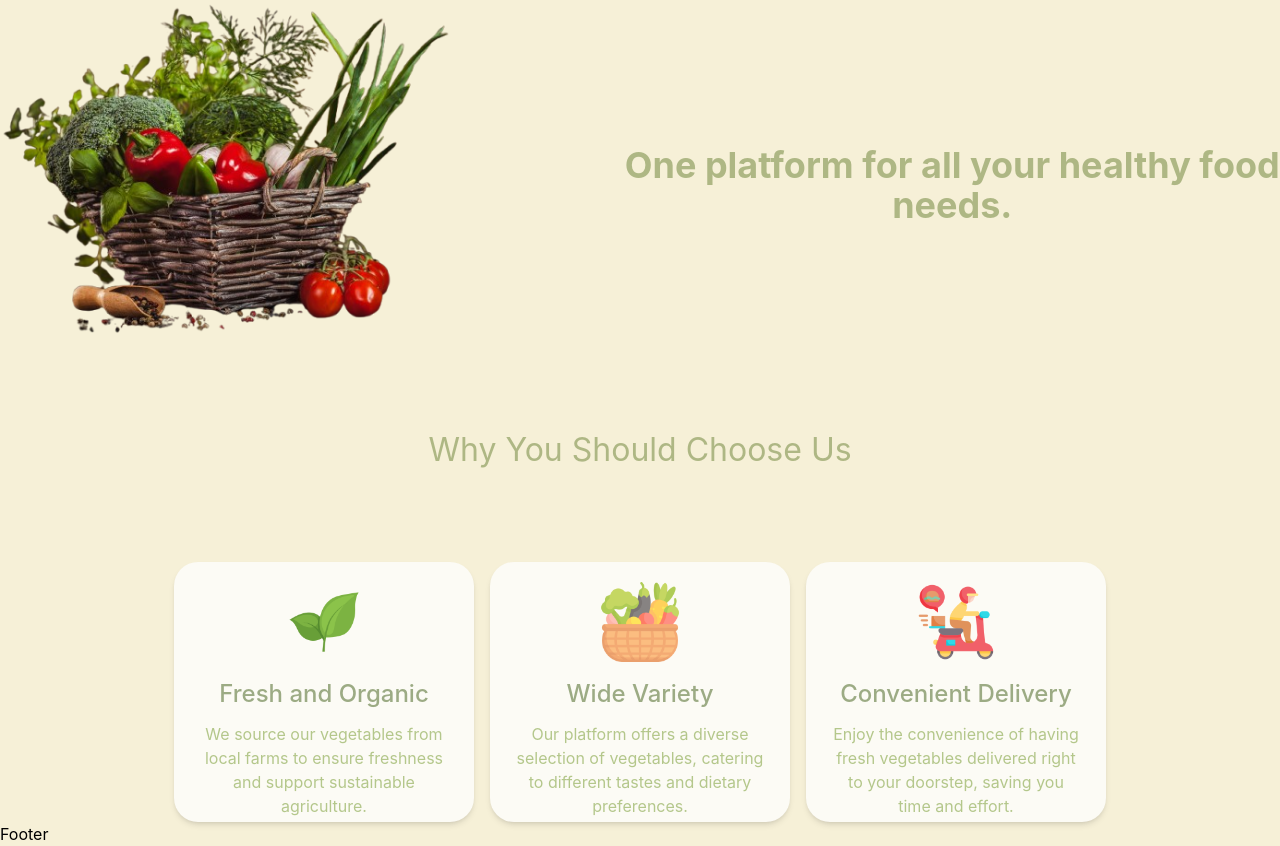
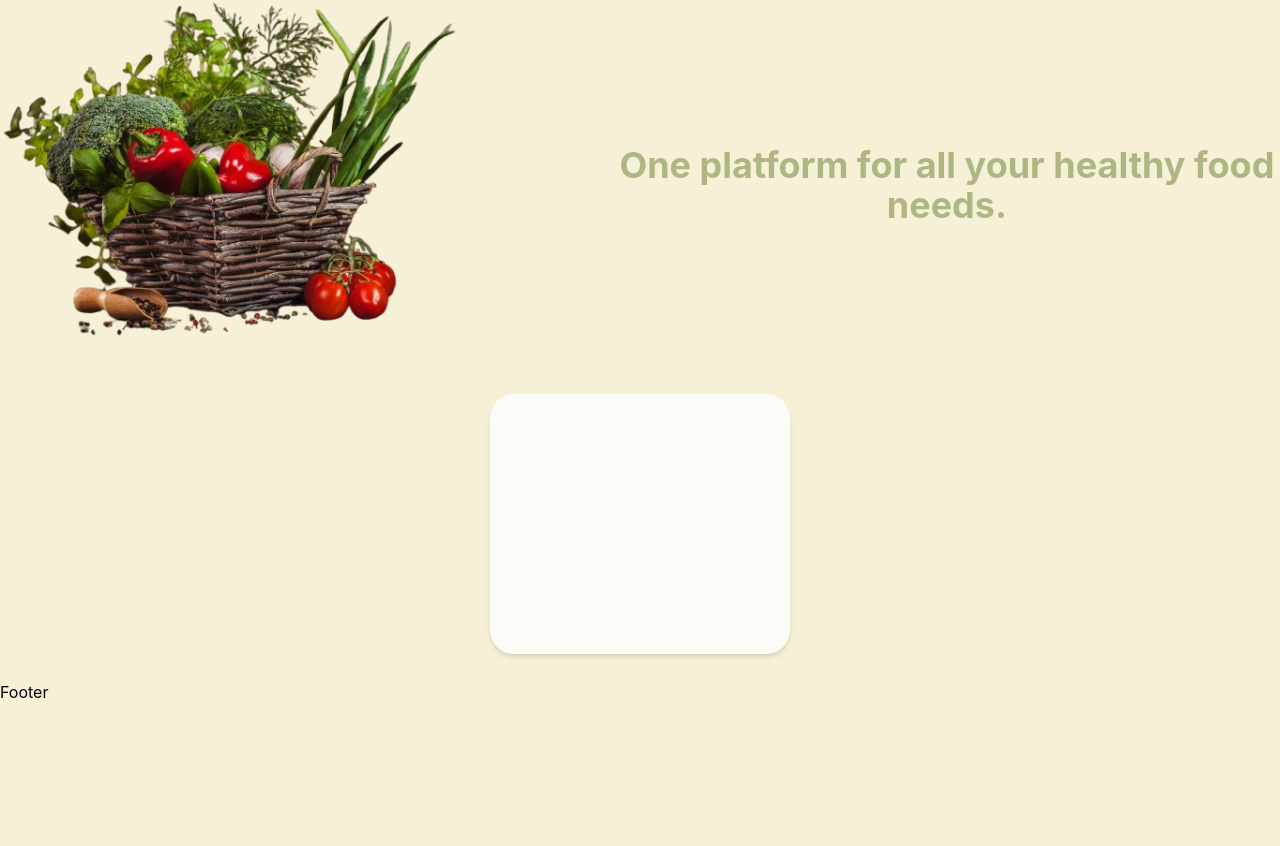
Before and after one commit to Pranali855/NatureBite, a React (Vite) app: page / in a window 1280 px wide. Shown: the part 192-1038 px from the top of the page. After the commit the page ends 896 px from the top, so only its background shows below. Built offline with nearby package versions, Linux system fonts and the light colour scheme.

Commit message:
Update Home.jsx
code added

```diff
--- a/src/Views/Home.jsx
+++ b/src/Views/Home.jsx
@@ -2,64 +2,30 @@ import React from 'react';
 import Navbar from '../Component/Navbar';
 import Footer from '../Component/Footer';
 import Img from './../assets/Feactures/bg-vegitable.png';
-import IconFreshness from './../assets/Feactures/fresh.png';
-import IconVegitable from './../assets/Feactures/vegetable.png';
-import IconDelivery from './../assets/Feactures/food-delivery.png';
-import FeatureSection from '../Component/FeactureSection';
-
-const FEATURES_CONFIG = [
-  {
-    title: "Fresh and Organic",
-    description: "We source our vegetables from local farms to ensure freshness and support sustainable agriculture.",
-    imgsrc: IconFreshness
-  },
-  {
-    title: "Wide Variety",
-    description: "Our platform offers a diverse selection of vegetables, catering to different tastes and dietary preferences.",
-    imgsrc: IconVegitable
-  },
-  {
-    title: "Convenient Delivery",
-    description: "Enjoy the convenience of having fresh vegetables delivered right to your doorstep, saving you time and effort.",
-    imgsrc: IconDelivery
-  }
-];
+import FeactureSection from '../Component/FeactureSection'; // Updated import
 
 function Home() {
   return (
     <div>
       <Navbar />
 
-      <div className="min-h-screen bg-[#F6F0D7] flex-col md: item-center flex flex-col items-center pt-6">
-        <div className="flex flex-col md:flex-row items-center justify-start gap-15 mt-10">
-
+      <div className="min-h-screen bg-[#F6F0D7] flex flex-col md:items-center items-center pt-6">
+        <div className="flex flex-col md:flex-row items-center justify-start gap-10 mt-10">
           <div className="flex items-center">
-            <img src={Img} alt="Vegetable Image" className="h-[450px] w-auto object-contain justify-center" />
+            <img
+              src={Img}
+              alt="Vegetable Image"
+              className="h-[450px] w-auto object-contain"
+            />
           </div>
-
-          <h1 className="text-[4rem] font-bold mt-8 text-[#AEB784] md: text[40px] text-center">
+          <h1 className="text-[4rem] font-bold mt-8 text-[#AEB784] text-center md:text-[4rem]">
             One platform for all your healthy food needs.
           </h1>
-
         </div>
 
-        <p className="w-full text-[2rem] md:text-[2rem] text-[#AEB784] mt-[2rem] mb-[3rem] text-center">
-          Why You Should Choose Us
-        </p>
+        {/* Feature Section */}
+        <FeactureSection />
 
-        <div className="grid grid-cols-1 md:grid-cols-3 gap-4 mt-10">
-          {FEATURES_CONFIG.map((feat, index) => {
-            const { title, description, imgsrc } = feat;
-            return (
-              <FeatureSection
-                key={index}
-                title={title}
-                description={description}
-                imgsrc={imgsrc}
-              />
-            );
-          })}
-        </div>
       </div>
 
       <Footer />
```
